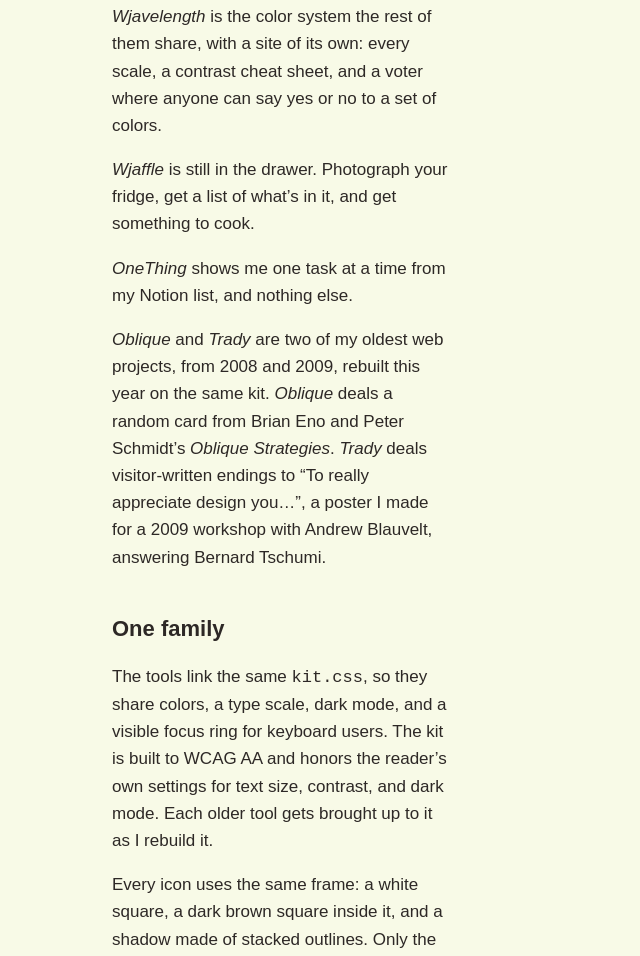
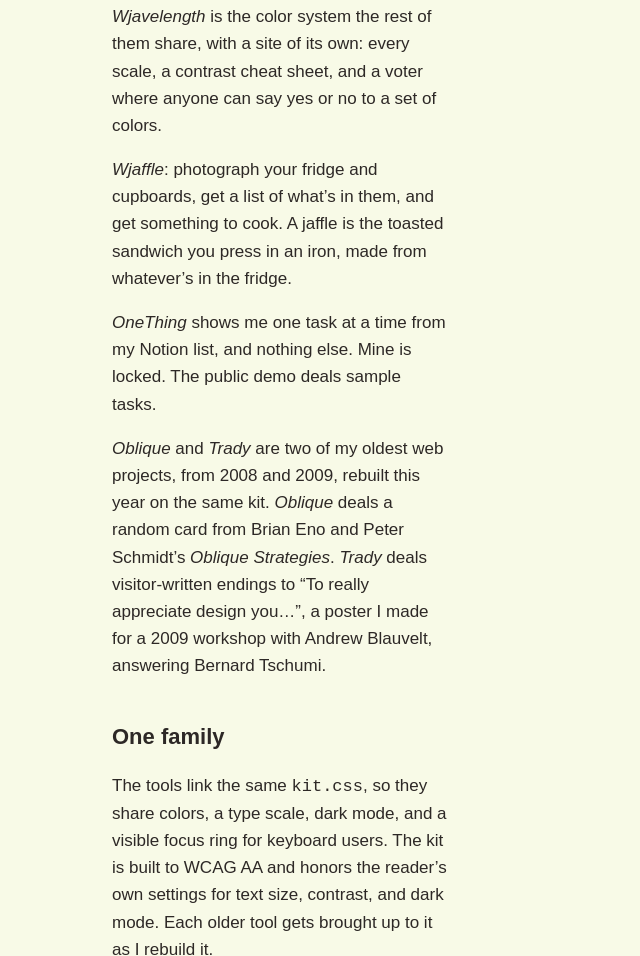
Before and after one commit to bjornmeansbear/a.wjerk.shop, a website: page case-study-wjerk-software.html in a window 1280 px wide. Shown: the part 2549-3505 px from the top of the page, without its empty margins (0-640 px from the left). Drawn offline with Linux system fonts and the light colour scheme.

Commit message:
working on this web tools and utilities page

```diff
--- a/case-study-wjerk-software.html
+++ b/case-study-wjerk-software.html
@@ -67,9 +67,9 @@
 
         <p><cite>Wjavelength</cite> is the color system the rest of them share, with a site of its own: every scale, a contrast cheat sheet, and a voter where anyone can say yes or no to a set of colors.</p>
 
-        <p><cite>Wjaffle</cite> is still in the drawer. Photograph your fridge, get a list of what’s in it, and get something to cook.</p>
+        <p><cite>Wjaffle</cite>: photograph your fridge and cupboards, get a list of what’s in them, and get something to cook. A jaffle is the toasted sandwich you press in an iron, made from whatever’s in the fridge.</p>
 
-        <p><cite>OneThing</cite> shows me one task at a time from my Notion list, and nothing else.</p>
+        <p><cite>OneThing</cite> shows me one task at a time from my Notion list, and nothing else. Mine is locked. The public demo deals sample tasks.</p>
 
         <p><cite>Oblique</cite> and <cite>Trady</cite> are two of my oldest web projects, from 2008 and 2009, rebuilt this year on the same kit. <cite>Oblique</cite> deals a random card from Brian Eno and Peter Schmidt’s <cite>Oblique Strategies</cite>. <cite>Trady</cite> deals visitor-written endings to “To really appreciate design you…”, a poster I made for a 2009 workshop with Andrew Blauvelt, answering Bernard Tschumi.</p>
 
```
Also changed, not shown: connections.json (+10 -0 lines).
